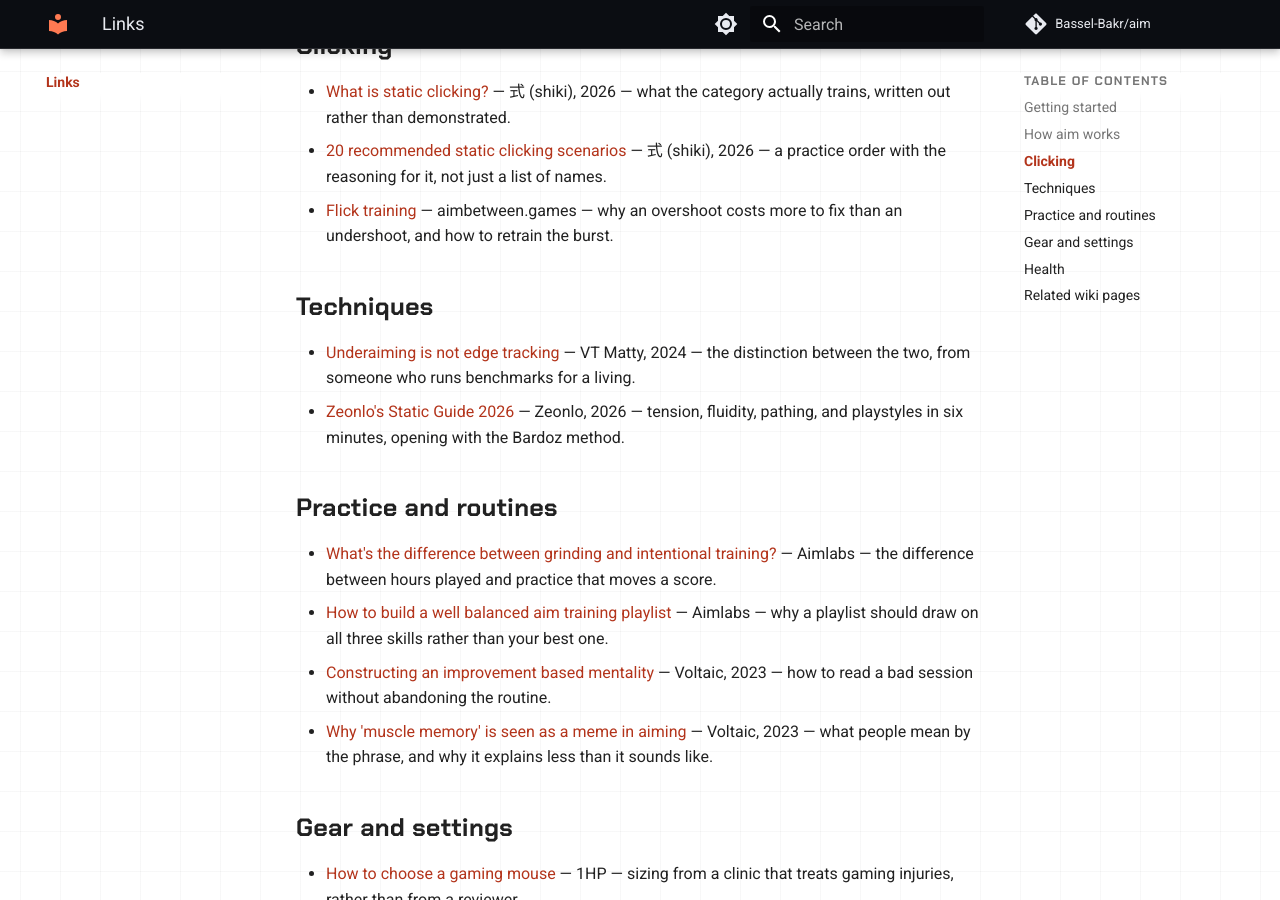
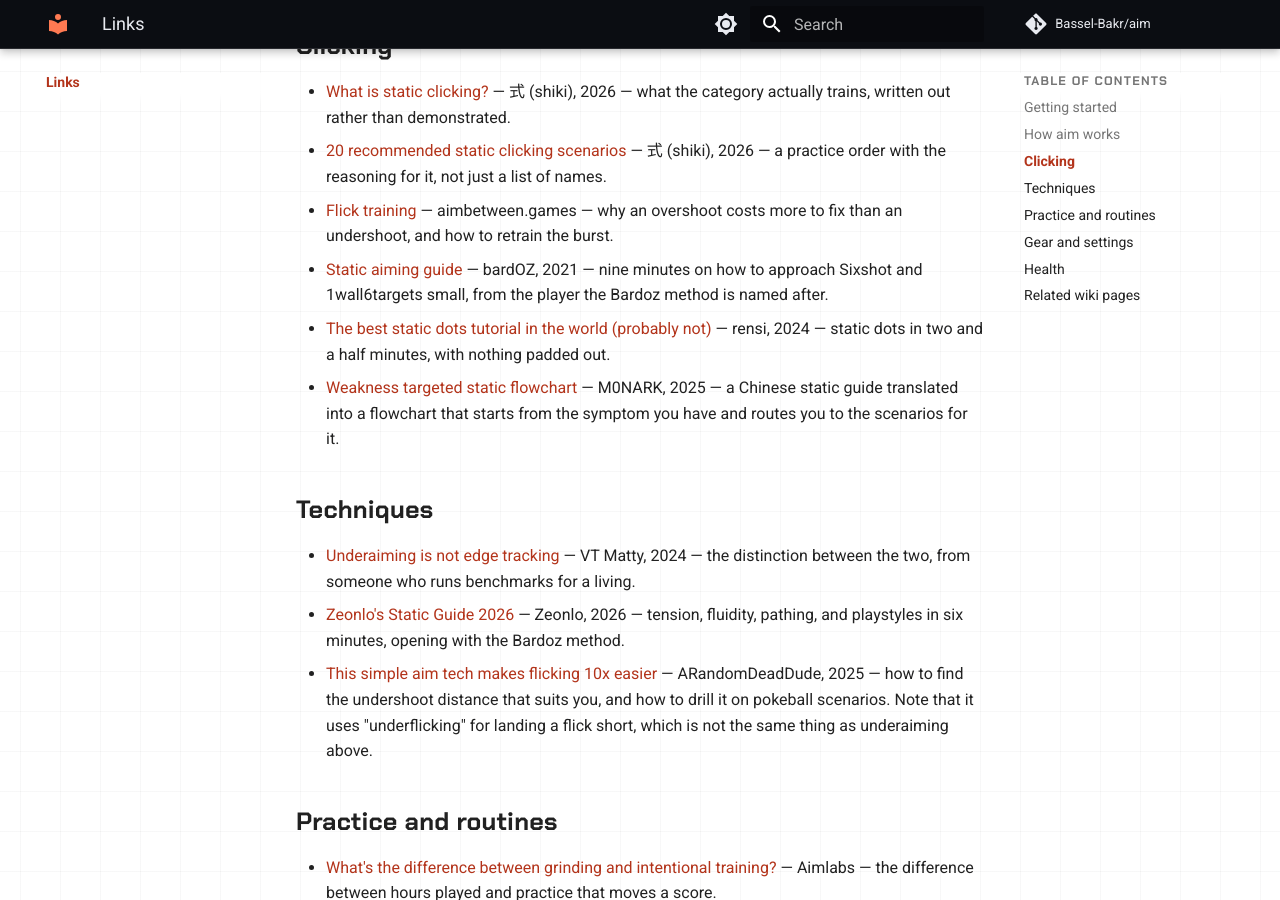
Before and after one commit to Bassel-Bakr/Aim, an MkDocs documentation site: the page built from docs/links.md, in a window 1280 px wide and 900 px high, scrolled down 1039 px. Built offline with MkDocs 1.6.1 and Material for MkDocs 9.7.7, drawn with Linux system fonts in a browser that asks for light colours; comment, search, counter and statistics services are not loaded.

Commit message:
docs: add four static-aim guides to Links
All four were checked against the source rather than a search result. Titles,
channels and dates come from each video's own metadata, and the flowchart post
from the thread itself.

bardOZ's 2021 static guide is the first-party explanation that was missing
when the Bardoz method went in as a mention inside someone else's video.
rensi's static dots tutorial covers the same ground in two minutes. M0NARK's
translated flowchart routes a reader from the symptom they have to the
scenarios that address it, which nothing else here does.

ARandomDeadDude's video goes under Techniques with a caveat attached: it uses
"underflicking" for deliberately landing short, which is not what Matty means
by underaiming in the entry above it. Left unmarked, the two entries would
read as describing one technique.

Co-Authored-By: Claude Opus 5 <noreply@anthropic.com>

```diff
--- a/docs/links.md
+++ b/docs/links.md
@@ -40,6 +40,14 @@ resource pages.
   式 (shiki), 2026 — a practice order with the reasoning for it, not just a list of names.
 - [Flick training](https://aimbetween.games/modes/flick) — aimbetween.games — why an overshoot
   costs more to fix than an undershoot, and how to retrain the burst.
+- [Static aiming guide](https://www.youtube.com/watch?v=B0Y1KSYxuo4) — bardOZ, 2021 — nine minutes
+  on how to approach Sixshot and 1wall6targets small, from the player the Bardoz method is named
+  after.
+- [The best static dots tutorial in the world (probably not)](https://www.youtube.com/watch?v=CLpA6mXaCvw) —
+  rensi, 2024 — static dots in two and a half minutes, with nothing padded out.
+- [Weakness targeted static flowchart](https://x.com/m0_nark/status/1905578974505251059) — M0NARK,
+  2025 — a Chinese static guide translated into a flowchart that starts from the symptom you have
+  and routes you to the scenarios for it.
 
 ## Techniques
 
@@ -47,6 +55,10 @@ resource pages.
   2024 — the distinction between the two, from someone who runs benchmarks for a living.
 - [Zeonlo's Static Guide 2026](https://www.youtube.com/watch?v=4cdQpKCCOGM) — Zeonlo, 2026 —
   tension, fluidity, pathing, and playstyles in six minutes, opening with the Bardoz method.
+- [This simple aim tech makes flicking 10x easier](https://www.youtube.com/watch?v=PEkz4YncixM) —
+  ARandomDeadDude, 2025 — how to find the undershoot distance that suits you, and how to drill it
+  on pokeball scenarios. Note that it uses "underflicking" for landing a flick short, which is not
+  the same thing as underaiming above.
 
 ## Practice and routines
 
```
